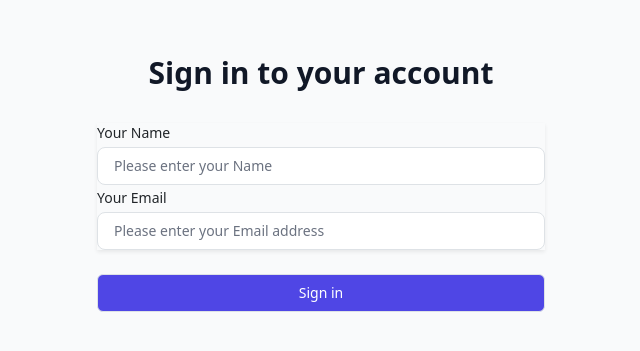
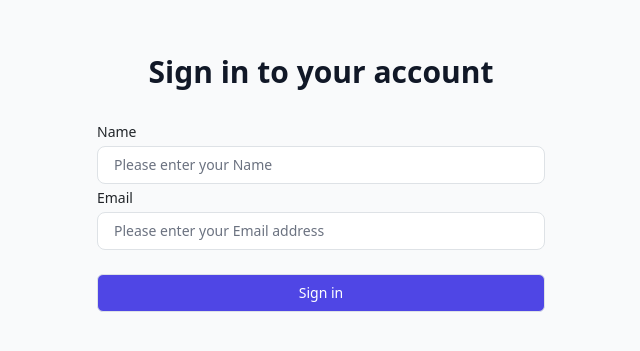
Before and after one commit to SandeepEd/fetch, a React (Vite) app: page / in a window 1280 px wide. Shown: the part 229-580 px from the top of the page, without its empty margins (319-959 px from the left). Built offline with nearby package versions, Linux system fonts and the light colour scheme.

Commit message:
Occupy whole width

```diff
--- a/src/pages/auth/Login.tsx
+++ b/src/pages/auth/Login.tsx
@@ -9,17 +9,17 @@ export default function AuthenticatedApp() {
   };
 
   return (
-    <div className="min-h-screen flex items-center justify-center bg-gray-50 py-12 px-4 sm:px-6 lg:px-8">
+    <div className="min-h-screen w-screen flex items-center justify-center bg-gray-50 py-12 px-4 sm:px-6 lg:px-8">
       <div className="max-w-md w-full space-y-8">
         <div>
           <h2 className="mt-6 text-center text-3xl font-extrabold text-gray-900">
             Sign in to your account
           </h2>
         </div>
-        <form className="mt-8 space-y-6" onSubmit={handleSubmit(onSubmit)}>
-          <div className=" shadow-sm -space-y-px">
+        <form className="mt-6 space-y-6" onSubmit={handleSubmit(onSubmit)}>
+          <div>
             <div>
-              <label htmlFor="name" className="block mb-1 text-sm text-left">Your Name</label>
+              <label htmlFor="name" className="block mb-1 text-sm text-left">Name</label>
               <input
                 {...register(`name`, { required: true })}
                 id="name"
@@ -33,7 +33,7 @@ export default function AuthenticatedApp() {
               />
             </div>
             <div>
-              <label htmlFor="email" className="block mb-1 text-sm text-left mt-1">Your Email</label>
+              <label htmlFor="email" className="block mb-1 text-sm text-left mt-1">Email</label>
               <input
                 {...register(`email`, { required: true })}
                 id="email-address"
```
